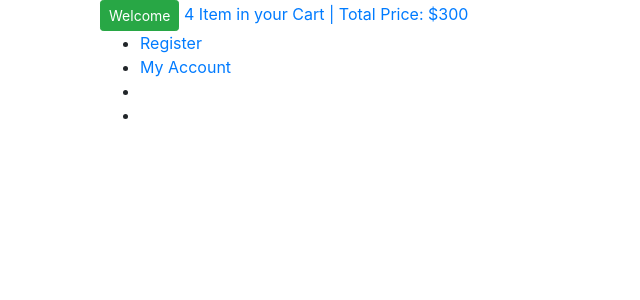
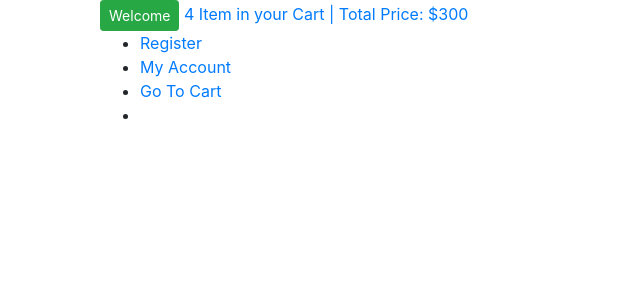
Before and after one commit to OrionJoshi/E-commerce-Website, a PHP site: page / in a window 1280 px wide. Shown: the top 300 px of the page, without its empty margins (0-640 px from the left). Run offline with PHP 8.4, Linux system fonts and the light colour scheme.

Commit message:
Go to cat link add

```diff
--- a/index.php
+++ b/index.php
@@ -29,7 +29,9 @@
                     <li>
                         <a href="checkout.php">My Account</a>
                     </li>
-                    <li></li>
+                    <li>
+                        <a href="cart.php">Go To Cart</a>
+                    </li>
                     <li></li>
 
                 </ul> <!-- menu Begin -->
```
